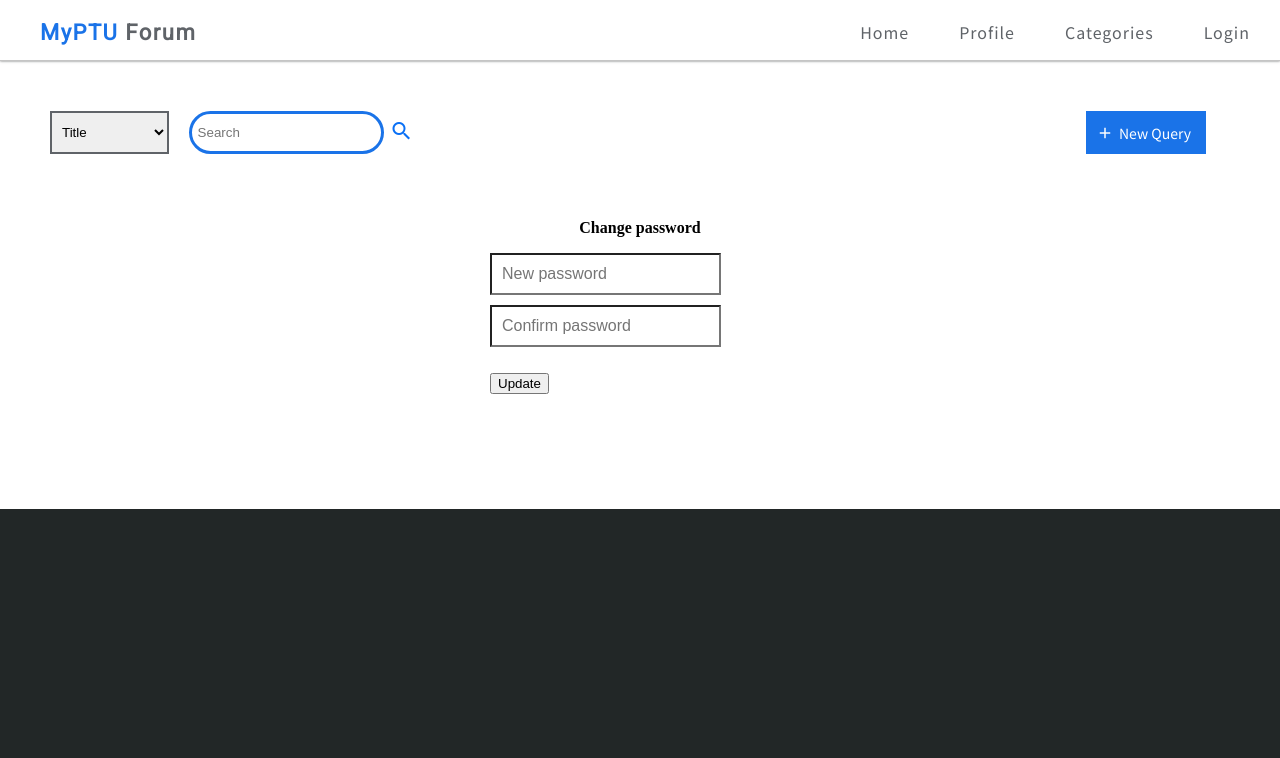
After one commit to vimal-11/django-myptu-webapp, a Django app: page /reset/1/1/ in a window 1280 px wide. The commit adds this page. Shown: the top 758 px of the page. Run offline with Django 3.2, Linux system fonts and the light colour scheme; parts of the project's set-up code (start-up, migrations or seed data) failed here and were passed over; some libraries are stand-ins or nearby versions.

Commit message:
forgot password and reset password implemented
used django's inbuilt password reset views.
ref - https://github.com/django/django/blob/master/django/contrib/auth/views.py

```diff
--- a/PTU/urls.py
+++ b/PTU/urls.py
@@ -15,6 +15,7 @@ Including another URLconf
 """
 from django.contrib import admin
 from django.urls import path, include
+from django.contrib.auth import views as auth_views
 
 
 
@@ -28,4 +29,31 @@ urlpatterns = [
     path('accounts/', include('allauth.urls')),
     path('chat/', include('chat.urls', namespace='chat')),
     path('exam/', include('exams.urls')),
+
+     # Password reset links
+     # https://github.com/django/django/blob/master/django/contrib/auth/views.py
+
+    path('password_change/done/', auth_views.PasswordChangeDoneView.as_view(
+                    template_name='password_reset/password_change_done.html'),
+            name='password_change_done'),
+
+    path('password_change/', auth_views.PasswordChangeView.as_view(
+                    template_name='password_reset/password_change.html'),
+            name='password_change'),
+
+    path('password_reset/done/', auth_views.PasswordResetCompleteView.as_view(
+                    template_name='password_reset/password_reset_done.html'),
+            name='password_reset_done'),
+
+    path('reset/<uidb64>/<token>/', auth_views.PasswordResetConfirmView.as_view(
+                    template_name='password_reset/password_change.html'),
+            name='password_reset_confirm'),
+
+    path('password_reset/', auth_views.PasswordResetView.as_view(
+                    template_name='password_reset/password_reset_form.html'),
+            name='password_reset'),
+
+    path('reset/done/', auth_views.PasswordResetCompleteView.as_view(
+                    template_name='password_reset/password_reset_complete.html'),
+            name='password_reset_complete'),
 ]
--- /dev/null
+++ b/templates/password_reset/password_change.html
@@ -0,0 +1,52 @@
+{% extends 'authenticate/base.html' %}
+
+{% block content %}
+<style type="text/css">
+  .form-signin {
+    width: 100%;
+    max-width: 330px;
+    padding: 15px;
+    margin: auto;
+  }
+  .form-signin .checkbox {
+    font-weight: 400;
+  }
+  .form-signin .form-control {
+    position: relative;
+    box-sizing: border-box;
+    height: auto;
+    padding: 10px;
+    font-size: 16px;
+  }
+  .form-signin .form-control:focus {
+    z-index: 2;
+  }
+  .form-signin input[type="password"] {
+    margin-bottom: 10px;
+    border-bottom-right-radius: 0;
+    border-bottom-left-radius: 0;
+  }
+  .h3{
+    text-align: center;
+  }
+</style>
+
+
+<form id="id_password_change_form" method="POST" class="form-signin">{% csrf_token %}
+  <h1 class="h3 mb-3 font-weight-normal">Change password</h1>
+  <br>
+    <!--<input name="old_password" class="form-control" placeholder="Old password" type="password" id="id_old_password" required="true">-->
+    <input name="new_password1" class="form-control" placeholder="New password" type="password" id="id_new_password1" required="true">
+    <input name="new_password2" class="form-control" placeholder="Confirm password" type="password" id="id_new_password2" required="true">
+
+    {% for field in form %}
+      {% for error in field.errors %}
+        <p style="color: red">{{ error }}</p>
+      {% endfor %}
+    {% endfor %}
+    <br><br>
+  <button id="id_submit_btn" class="btn btn-lg btn-primary btn-block" type="submit">Update</button>
+</form>
+
+
+{% endblock %}
```
Also changed, not shown: templates/authenticate/login.html (+5 -5 lines), templates/authenticate/signup1.html (deleted, +0 -61 lines), templates/password_reset/password_change_done.html (added, +11 -0 lines), templates/password_reset/password_reset_complete.html (added, +12 -0 lines), templates/password_reset/password_reset_done.html (added, +22 -0 lines), templates/password_reset/password_reset_email.html (added, +12 -0 lines), templates/password_reset/password_reset_form.html (added, +50 -0 lines).
